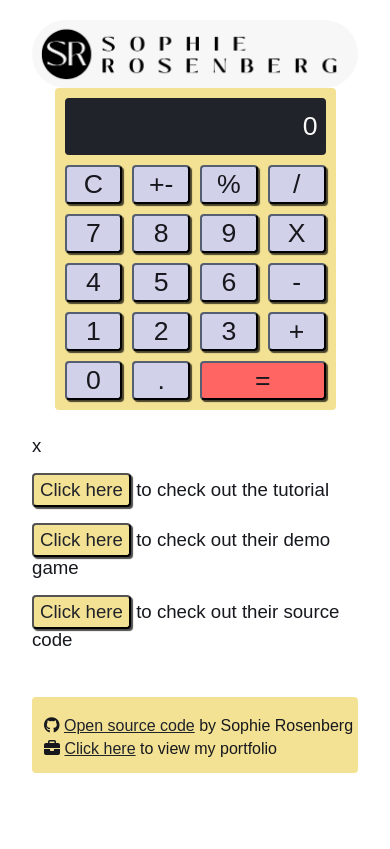
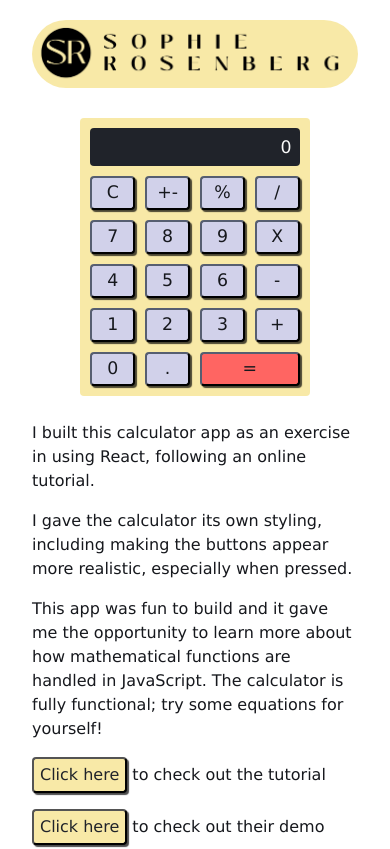
Before and after one commit to Sophie-CR/react-calculator, a React (Create React App) app: page / in a window 390 px wide. Shown: the top 849 px of the page. Built offline with nearby package versions, Linux system fonts and the light colour scheme.

Commit message:
Added description, improved responsiveness
Added description of the project and ensured that the app remained responsive on smaller screens.

```diff
--- a/src/Calculator.css
+++ b/src/Calculator.css
@@ -15,7 +15,7 @@
   line-height: 2;
   margin-bottom: 10px;
   padding: 2px 8px;
-  width: 261px;
+  width: 300px;
   text-align: right;
 }
 
@@ -63,3 +63,17 @@
 .equals:active {
   box-shadow: none;
 }
+
+@media (max-width: 576px) {
+  .calculator {
+    margin-top: 30px;
+  }
+  .screen {
+    width: 100%;
+  }
+  .game-button,
+  .equals,
+  .screen {
+    font-size: 13pt;
+  }
+}
--- a/src/Description.css
+++ b/src/Description.css
@@ -1,5 +1,5 @@
 p {
-  font-size: 14pt;
+  font-size: 12pt;
 }
 @media (max-width: 992px) {
   .description {
--- a/src/Description.js
+++ b/src/Description.js
@@ -4,7 +4,19 @@ import "./Description.css";
 export default function Description() {
   return (
     <div className="description">
-      <p>x</p>
+      <p>
+        I built this calculator app as an exercise in using React, following an
+        online tutorial.
+      </p>
+      <p>
+        I gave the calculator its own styling, including making the buttons
+        appear more realistic, especially when pressed.
+      </p>
+      <p>
+        This app was fun to build and it gave me the opportunity to learn more
+        about how mathematical functions are handled in JavaScript. The
+        calculator is fully functional; try some equations for yourself!
+      </p>
       <p>
         <a
           href="https://www.sitepoint.com/react-tutorial-build-calculator-app/"
--- a/src/index.css
+++ b/src/index.css
@@ -1,5 +1,5 @@
 :root {
-  --background-color: #f4e294;
+  --background-color: #f8e9a7;
   --dark-color: #16181d;
   --mid-dark-color: #20232a;
   --light-color: #fafafa;
@@ -13,7 +13,7 @@
 }
 body {
   color: var(--dark-color);
-  font: 14px "Century Gothic", Futura, sans-serif;
+  font-family: Verdana, Geneva, Tahoma, sans-serif;
   margin: 20px;
 }
 a {
```
Also changed, not shown: src/srlogo.png.
